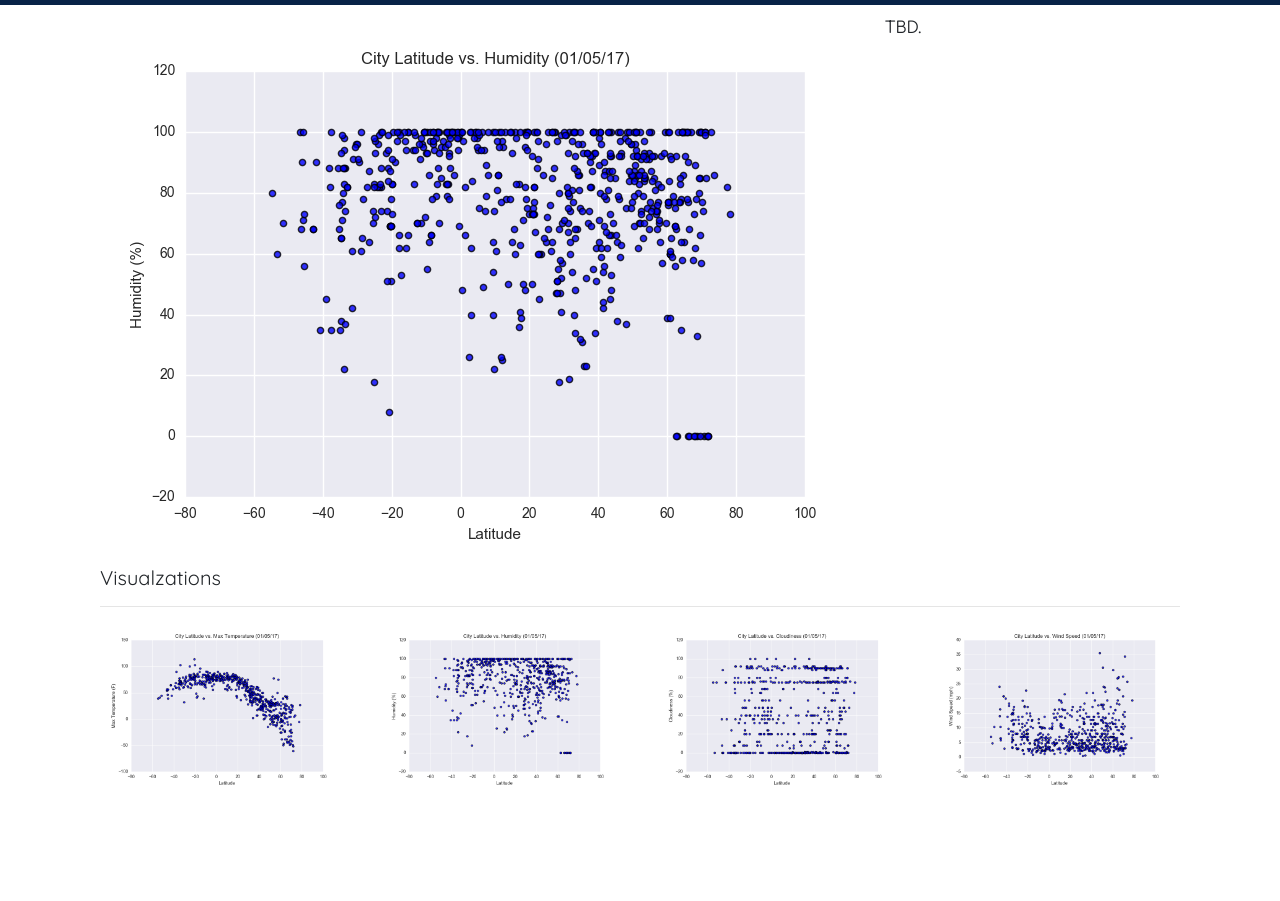
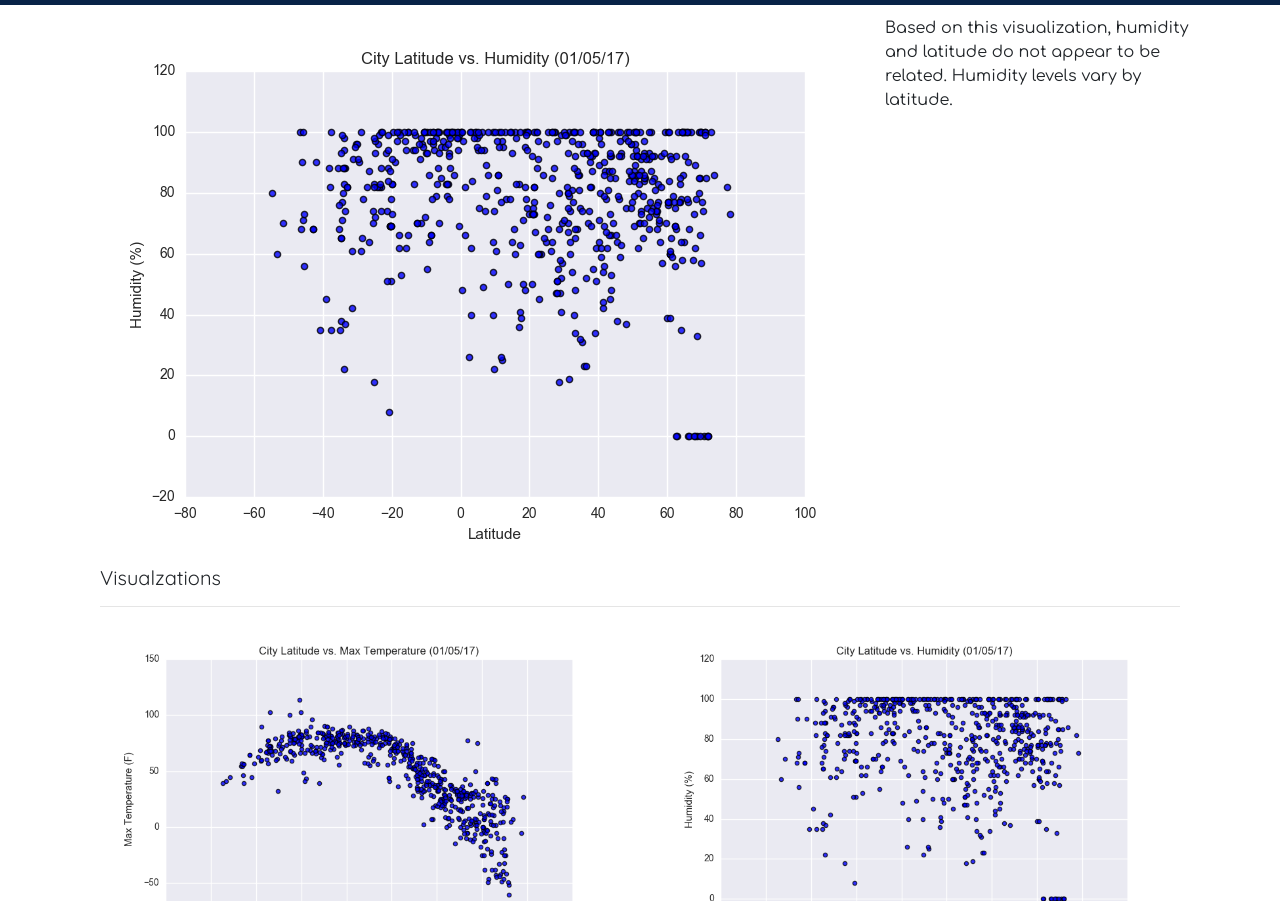
Before and after one commit to jwhite0413/Web-Design-Challenge, a plain HTML site: page HMTL_Pages/humidity.html in a window 1280 px wide. Shown: the part 51-952 px from the top of the page. Before the commit the page ends 844 px from the top, so only its background shows below. Drawn offline with nearby package versions, Linux system fonts and the light colour scheme; files that its build step writes are made by us from their sources; files whose address does not match are found by name.

Commit message:
Final Push

```diff
--- a/HMTL_Pages/humidity.html
+++ b/HMTL_Pages/humidity.html
@@ -71,29 +71,29 @@
         <h3 class = "title">Humidity</h3>
         <hr>
         <img src = "/Users/jdwhite/Web-Design-Challenge/HMTL_Pages/Resources/assets/images/Fig2.png" class = "visualization rounded float-left" alt "humidity">
-        <p> TBD.</p>
+        <p> Based on this visualization, humidity and latitude do not appear to be related. Humidity levels vary by latitude.</p>
       </div>
     </div>
   </div>
-  <div class = "col-md-4 col-md-12">
+  <div class = "col-4 col-md-12">
     <div class = "box">
       <h5 class = "title"> Visualzations</h5>
     <hr>
     <div class = "row">
-      <div class = "col-3 col -md-6"
-        <a href = "max_temperature.html"><img src = "/Users/jdwhite/Web-Design-Challenge/HMTL_Pages/Resources/assets/images/Fig1.png" width = "100%" alt = "Max Temperature Image">
+      <div class = "col-3 col-md-6">
+        <a href = "max_temperature.html"><img src = "/Users/jdwhite/Web-Design-Challenge/HMTL_Pages/Resources/assets/images/Fig1.png" class ="rounded float-left thumbnail" width = "100%"  alt = "Max Temperature Image">
         </a>
       </div>
-      <div class = "col-3 col -md-6"
-        <a href = "humidity.html"><img src = "/Users/jdwhite/Web-Design-Challenge/HMTL_Pages/Resources/assets/images/Fig2.png" width = "100%" alt = "Humidity Graph">
+      <div class = "col-3 col-md-6">
+        <a href = "humidity.html"><img src = "/Users/jdwhite/Web-Design-Challenge/HMTL_Pages/Resources/assets/images/Fig2.png" class = "rounded floatright thumbnail" width = "100%"   alt = "Humidity Graph">
         </a>
       </div>
-      <div class = "col-3 col -md-6"
-        <a href = "cloudiness.html"><img src = "/Users/jdwhite/Web-Design-Challenge/HMTL_Pages/Resources/assets/images/Fig3.png" width = "100%" alt = "Cloudiness Graph">
+      <div class = "col-3 col-md-6">
+        <a href = "cloudiness.html"><img src = "/Users/jdwhite/Web-Design-Challenge/HMTL_Pages/Resources/assets/images/Fig3.png" class = "rounded float-left thumbnail" width = "100%"  alt = "Cloudiness Graph">
         </a>
       </div>
-      <div class = "col-3 col -md-6"
-        <a href = "Windspeed.html"><img src = "/Users/jdwhite/Web-Design-Challenge/HMTL_Pages/Resources/assets/images/Fig4.png" width = "100%" alt = "Wind-Speed Graph">
+      <div class = "col-3 col-md-6">
+        <a href = "Windspeed.html"><img src = "/Users/jdwhite/Web-Design-Challenge/HMTL_Pages/Resources/assets/images/Fig4.png" class = "rounded float right thumbnail" width = "100%"  alt = "Wind-Speed Graph">
         </a>
       </div>
     </div>
```
Also changed, not shown: HMTL_Pages/cloudiness.html (+10 -10 lines), HMTL_Pages/index.html (+2 -1 lines), HMTL_Pages/wind_speed.html (+1 -1 lines).
